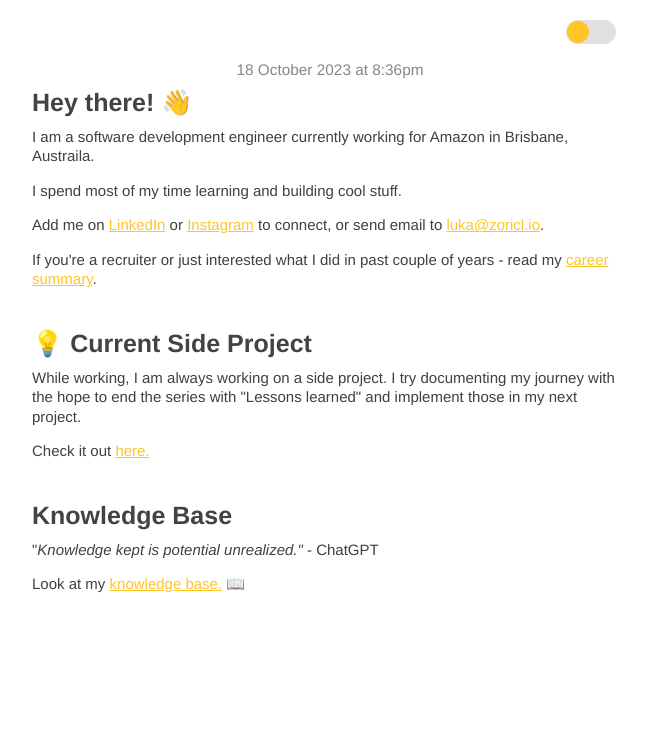
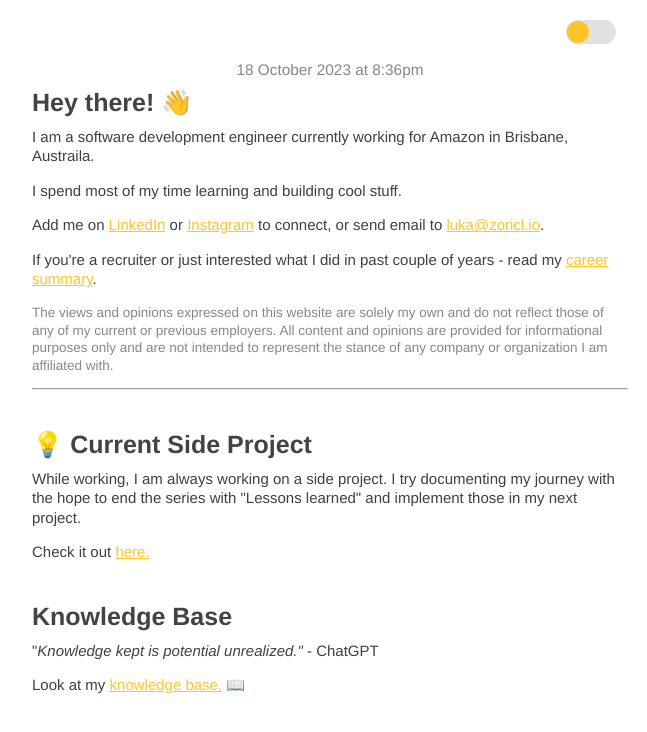
Before and after one commit to iamnotluka/zoricl, a React (Create React App) app: page / in a window 1280 px wide. Shown: the top 732 px of the page, without its empty margins (310-957 px from the left). Built offline with nearby package versions, Linux system fonts and the light colour scheme.

Commit message:
Adding the disclamer, and updating the day 1 topic

```diff
--- a/src/components/PageContents.tsx
+++ b/src/components/PageContents.tsx
@@ -33,7 +33,7 @@ const knowledgeBaseRoutes: KnowledgeBaseRoute[] = [
 
 const buildingStartUpRoutes: KnowledgeBaseRoute[] = [
   {
-    title: 'How To Provide Vaule as a Software Engineer?',
+    title: 'Providing Value As a Software Engineer',
     name: 'building_kart_1',
     date: '26 December 2023 at 3:30PM'
   }
--- a/src/components/pages/home/Home.tsx
+++ b/src/components/pages/home/Home.tsx
@@ -11,6 +11,12 @@ export default function Home() {
       <DateSignature date='18 October 2023 at 8:36pm'/>
     <MarkdownSection markdownFileName='introduction.txt'/>
     <p>If you're a recruiter or just interested what I did in past couple of years - read my <Link to="/career">career summary</Link>.</p>
+    <p className='subsection-date-li'>
+      The views and opinions expressed on this website are solely my own and do not reflect those of any of my current or previous employers. All content and opinions are provided for informational purposes only and are not intended to represent the stance of any company or organization I am affiliated with.
+    </p>
+
+    <hr></hr>
+
     <h4>💡 Current Side Project</h4>
     <p>While working, I am always working on a side project. I try documenting my journey with the hope to end the series with "Lessons learned" and implement those in my next project.</p>
     <p>Check it out <Link to="/building-start-up">here.</Link></p>
```
Also changed, not shown: public/content/building_kart_1.txt.
